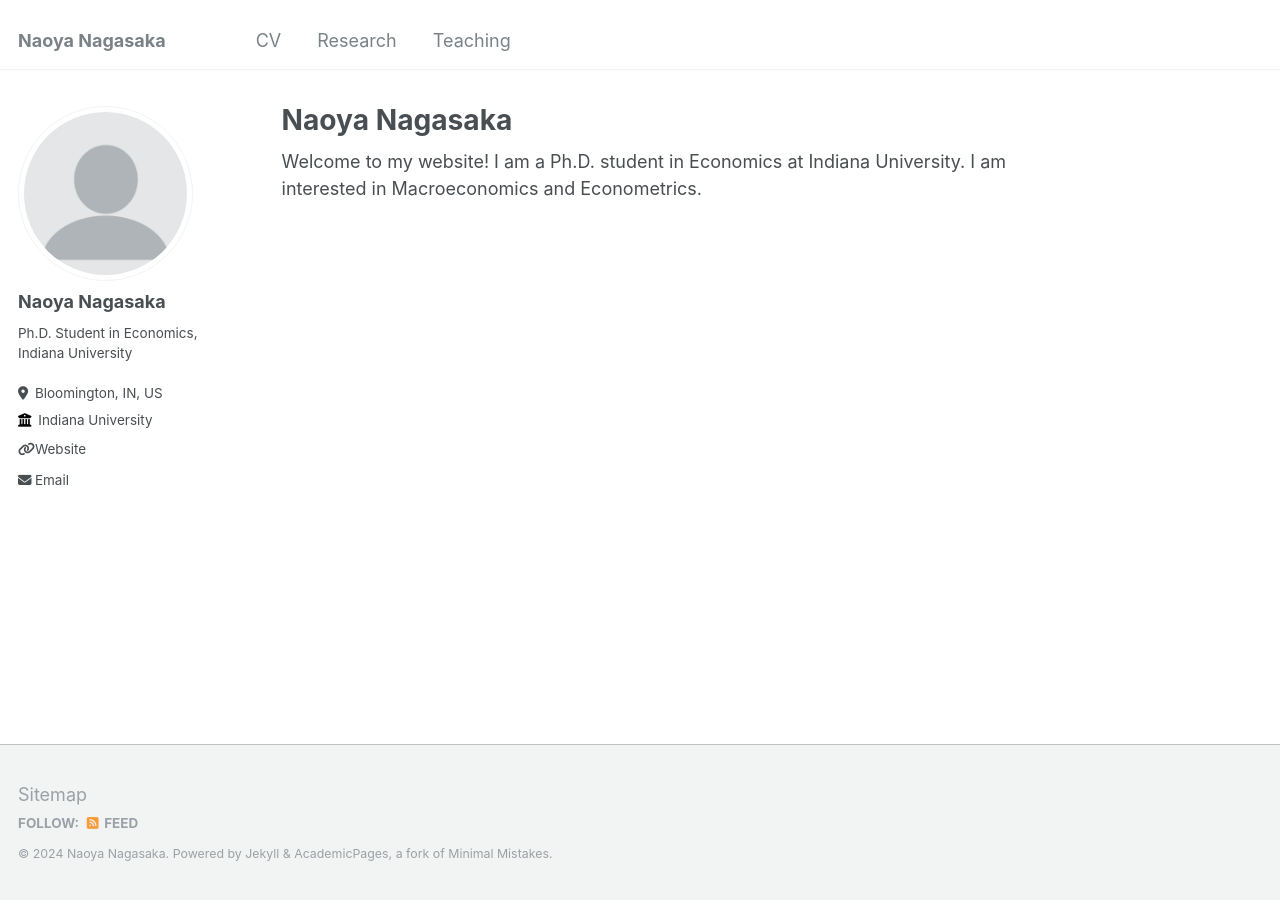
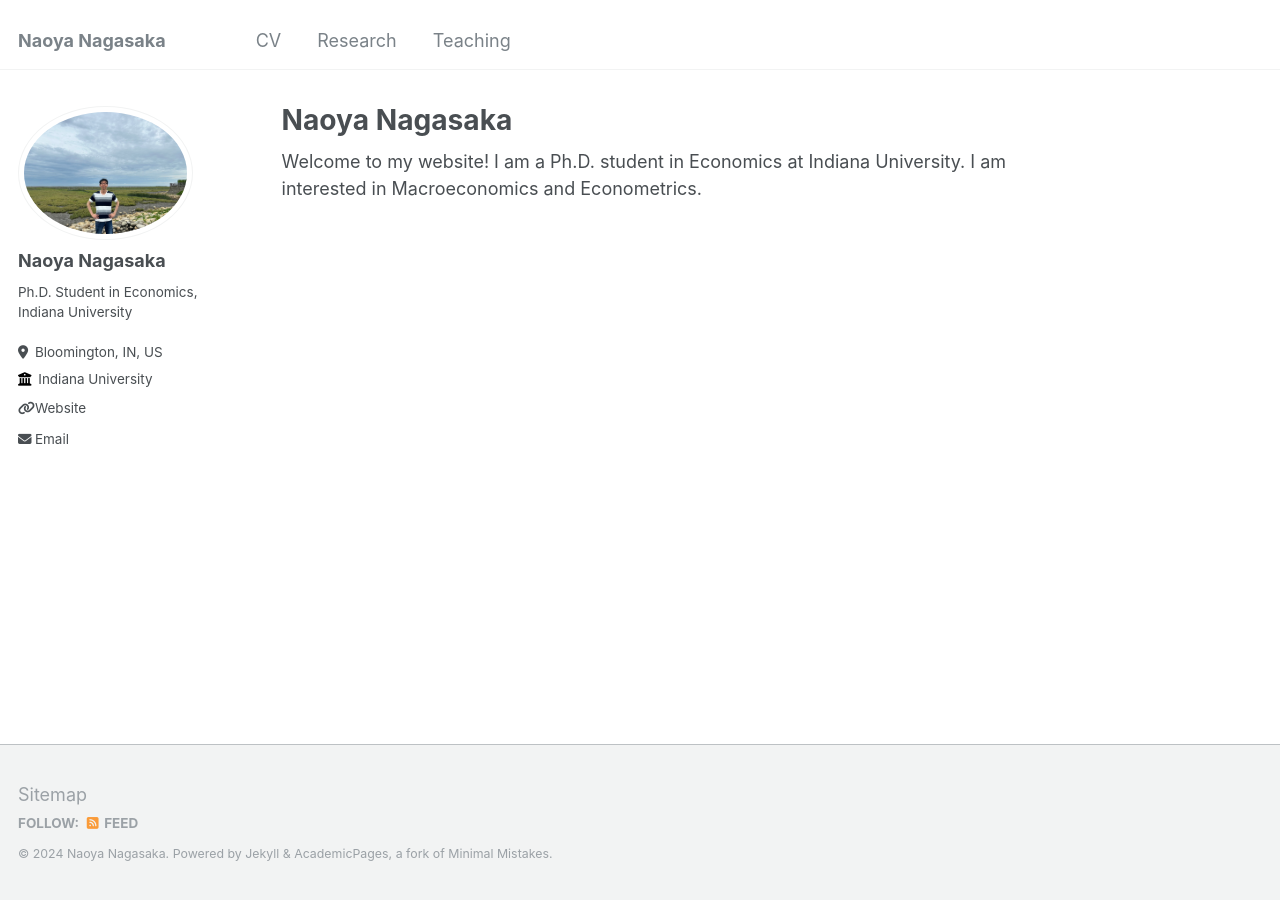
Before and after one commit to naonagas/naonagas.github.io, a Jekyll site: the page built from _pages/about.md, in a window 1280 px wide. Built offline with Jekyll 4.4.1, drawn with Linux system fonts in a browser that asks for light colours.

Commit message:
Update _config.yml

```diff
--- a/_config.yml
+++ b/_config.yml
@@ -21,7 +21,7 @@ repository               : "academicpages/academicpages.github.io"
 #               Additional customization can be done by editing /_includes/author-profile.html
 author:
   # Biographic information
-  avatar           : "profile.png"
+  avatar           : "profile_naoyanagasaka.jpg"
   name             : "Naoya Nagasaka"
   pronouns         : # example: "she/her"
   bio              : "Ph.D. Student in Economics, Indiana University"
```
